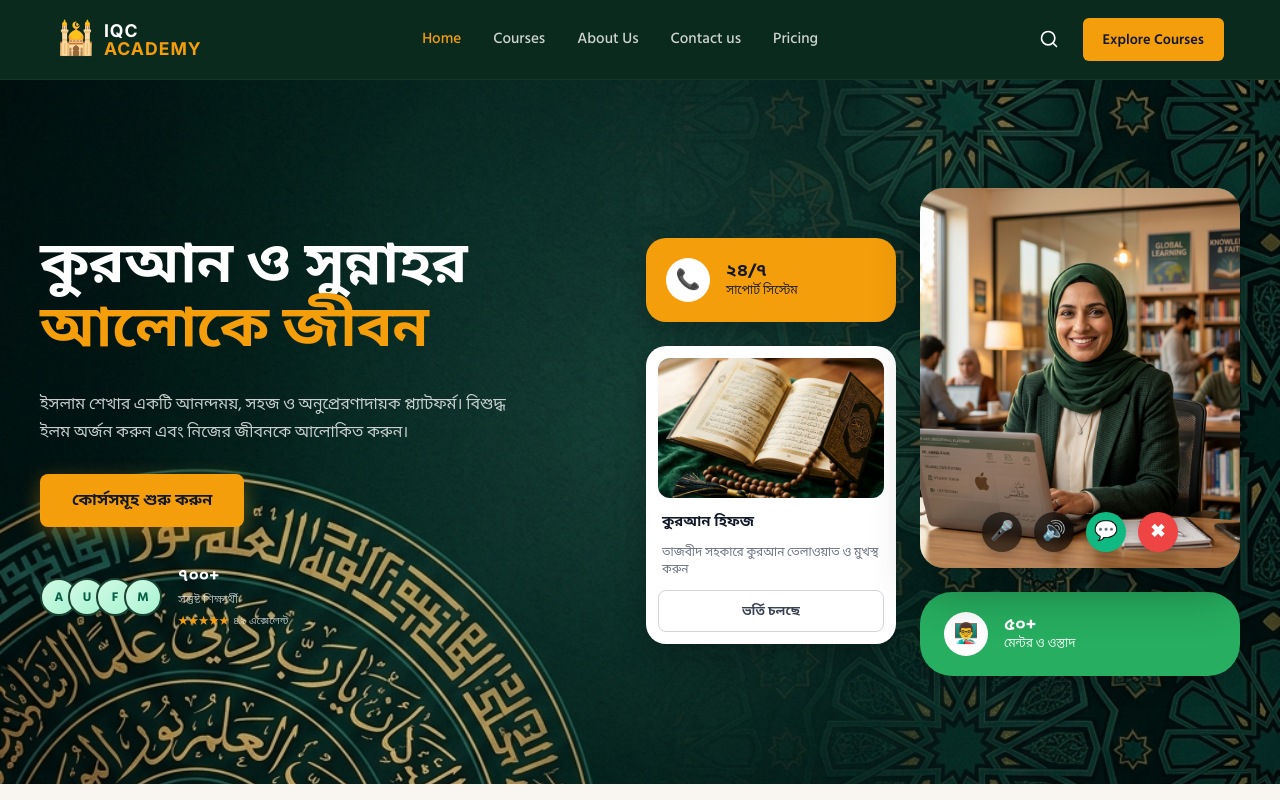
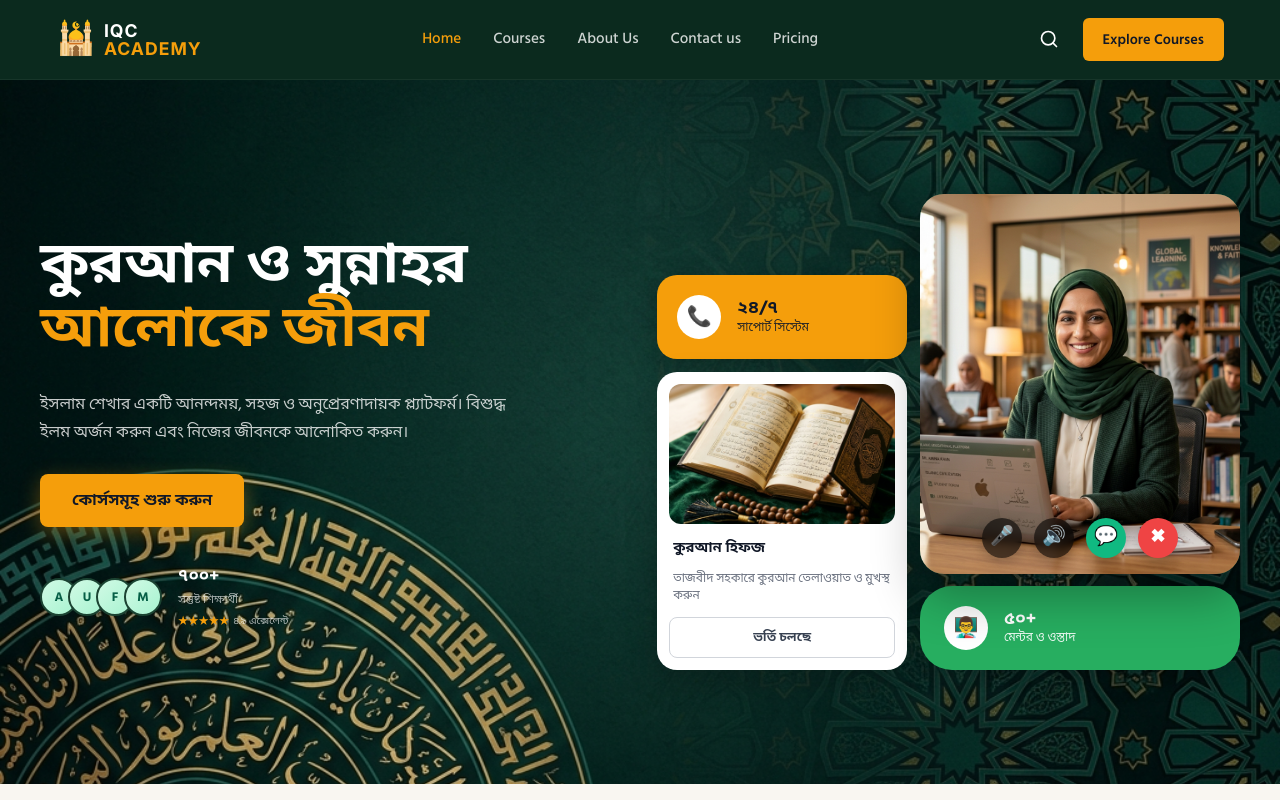
Before and after one commit to farad-alam/IQC-Academy, a Next.js app: page / in a window 1280 px wide. Shown: the top 800 px of the page. Built offline with nearby package versions, Linux system fonts and the light colour scheme.

Commit message:
UI: Reduce gap and align bottoms of hero composition cards

```diff
--- a/app/(user)/home.module.css
+++ b/app/(user)/home.module.css
@@ -140,7 +140,7 @@
 
 .rightComposition {
   display: flex;
-  gap: 1.5rem;
+  gap: 0.8rem;
   align-items: flex-end; /* aligns the bottom of both columns */
 }
 
@@ -148,16 +148,16 @@
 .rcColLeft {
   display: flex;
   flex-direction: column;
-  gap: 1.5rem;
+  gap: 0.8rem;
   width: 250px;
-  margin-bottom: 2rem; /* lifts it slightly relative to the right column */
+  margin-bottom: 0; /* Ensures exact bottom alignment with right column */
 }
 
 /* Right Column of Cards */
 .rcColRight {
   display: flex;
   flex-direction: column;
-  gap: 1.5rem;
+  gap: 0.8rem;
   width: 320px;
 }
 
```
